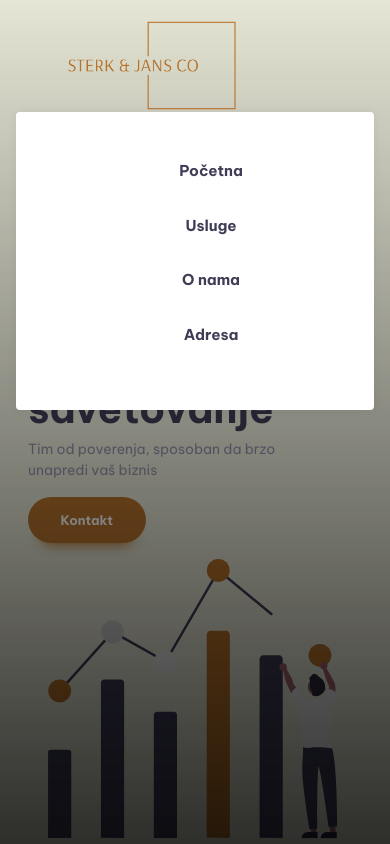
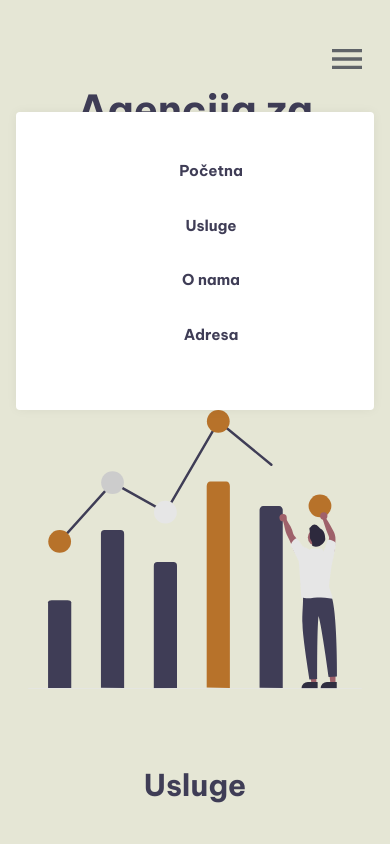
Before and after one commit to ZivotinjskoCarstvo/Sterk, a plain HTML site: page index.html in a window 390 px wide. Both pictures are taken after a click on the button "Menu". Shown: the top 844 px of the page. Drawn offline with nearby package versions, Linux system fonts and the light colour scheme.

Commit message:
Add files via upload

```diff
--- a/index.html
+++ b/index.html
@@ -17,26 +17,26 @@
   <header class="primary-header">
     <div class="container">
       <div class="nav-wrapper">
-        <a href="#"><img src="images/logo-no-background.png" data-aos="fade-right" alt="Manage" class="nav-logo"></a>
+        <a href="#" class="main-logo"><img src="images/logo-no-background.png" alt="Manage" style="height:110px;"></a>
         <button class="mobile-nav-toggle" aria-controls="primary-navigation" aria-expanded="false">
-          <img class="icon-hamburger" src="images/icon-hamburger.svg" alt="" aria-hidden="true">
+          <img class="icon-hamburger" src="images/open.svg" alt="" aria-hidden="true">
           <img class="icon-close" src="images/icon-close.svg" alt="" aria-hidden="true">
           <span class="visually-hidden">Menu</span>
         </button>
-        <nav class="primary-navigation" data-aos="fade-left" id="primary-navigation">
-          <ul aria-label="Primary" role="list" class="nav-list fs-big">
+        <nav class="primary-navigation" id="primary-navigation">
+          <ul aria-label="Primary" role="list" class="nav-list">
             <li><a href="#">Početna</a></li>
             <li><a href="#usluge-scroll">Usluge</a></li>
             <li><a href="#member-scroll">O nama</a></li>
             <li><a href="#mapa">Adresa</a></li>
           </ul>
         </nav>
-        <button class="button | display-sm-none display-md-inline-flex" data-aos="fade-left" action="#mapa" onclick="window.open('tel:+381605556550', '_blank');">Kontakt</button>
+        <button class="button | display-sm-none display-md-inline-flex">Get Started</button>
       </div>
     </div>
   </header>
   <main>
-    <section class="padding-block-900">
+    <section class="padding-block-900 hero-sekcija">
       <div class="container">
         <div class="even-columns">
           <div class="flow">
--- a/style.css
+++ b/style.css
@@ -236,7 +236,6 @@ p[data-width="wide"] {
     position: fixed;
     inset: 0;
     /* height: 100vh; */
-    background-image: linear-gradient(rgb(0 0 0 / 0), rgb(0 0 0 / 0.8));
   }
   .nav-list {
     display: grid;
@@ -256,6 +255,7 @@ p[data-width="wide"] {
     background: transparent;
     border: 0;
     padding: 0.5em;
+    z-index: 9999;
   }
   .mobile-nav-toggle .icon-close {
     display: none;
@@ -455,8 +455,8 @@ input:where([type="text"], [type="email"], ) {
     border-radius: 100vw 0 0 100vw;
     grid-column: 1 / -1;
     grid-row: 1 / 2;
-    box-shadow: 5em 0 0 var(--bg);
-    background: var(--bg);
+    /* box-shadow: 5em 0 0 var(--bg);
+    background: var(--bg); */
   }
 }
 /* Utility classes */
@@ -735,7 +735,6 @@ svg:hover {
         margin: auto;
         margin-top: -30px;
     }
-
     #mapa{
       padding-bottom: 60px;
     }
@@ -746,7 +745,6 @@ svg:hover {
       flex: 1 1 0;
       justify-content: center;
       text-align: center;
-
     }
 .right-container {
       flex: 1 1 0;
@@ -761,7 +759,6 @@ svg:hover {
 iframe {
   width: 80%;
 }
-
 @media (max-width: 1000px) {
    #mapa
    .map-section-container {
@@ -771,10 +768,119 @@ iframe {
    .right-container {
       width: 100%;
     }
-
 }
-@media (max-width:481px) {
+@media (max-width:600px) {
+  h1 {
+    text-align: center;
+    justify-content: center;
+    margin: 40px 0;
+  }
+  .hero-sekcija {
+    padding: 0;
+    text-align: center;
+    justify-content: center;
+  }
+  .hero-sekcija p {
+    display: none;
+  }
+  .top-padding{
+    padding-top: 30px;
+  }
   .numbered-items{
     background-color: #E5E6D5;
   }
+  header img {
+    height: 40px;
+    width: 40px;
+  }
+  .main-logo {
+    display: none;
+  }
+  nav {
+    z-index: 999;
+  }
 }
+/* navigation */
+
+.primary-header {
+  padding-top: var(--size-700);
+}
+
+.nav-wrapper {
+  display: flex;
+  justify-content: space-between;
+  align-items: center;
+}
+
+.mobile-nav-toggle {
+  display: none;
+}
+
+.nav-list {
+  font-size: var(--fs-nav);
+}
+
+.nav-list {
+  display: flex;
+  gap: clamp(var(--size-400), 5vw, var(--size-700));
+  font-weight: var(--fw-semi-bold);
+}
+
+.nav-list a {
+  text-decoration: none;
+  color: var(--clr-primary-400);
+}
+
+.nav-list a:hover,
+.nav-list a:focus {
+  color: var(--clr-accent-400);
+}
+
+@media (max-width: 50em) {
+  .primary-navigation {
+    display: none;
+
+    position: fixed;
+    padding: var(--size-700);
+    inset: 7rem var(--size-400) auto;
+    max-width: 25rem;
+    margin-left: auto;
+    background: var(--clr-neutral-100);
+    border-radius: var(--size-100);
+    /* box-shadow: 0 0 0.75em rgb(0, 0, 0, 0.05); */
+  }
+
+  .primary-header[data-overlay]::before {
+    content: "";
+    position: fixed;
+    inset: 0;
+    /* height: 100vh; */
+    /* background-image: linear-gradient(rgb(0 0 0 / 0), rgb(0 0 0 / 0.8)); */
+  }
+
+  .nav-list {
+    display: grid;
+    gap: var(--size-600);
+    text-align: center;
+    font-weight: var(--fw-bold);
+  }
+
+  .primary-navigation[data-visible] {
+    display: block;
+  }
+
+  .mobile-nav-toggle {
+    display: block;
+    position: fixed;
+    top: var(--size-600);
+    right: var(--size-400);
+    cursor: pointer;
+    background: transparent;
+    border: 0;
+    padding: 0.5em;
+  }
+
+  .mobile-nav-toggle .icon-close {
+    display: none;
+  }
+}
```
Also changed, not shown: images/close_24dp_5F6368_FILL0_wght400_GRAD0_opsz24.svg (added), images/open.svg (added).
